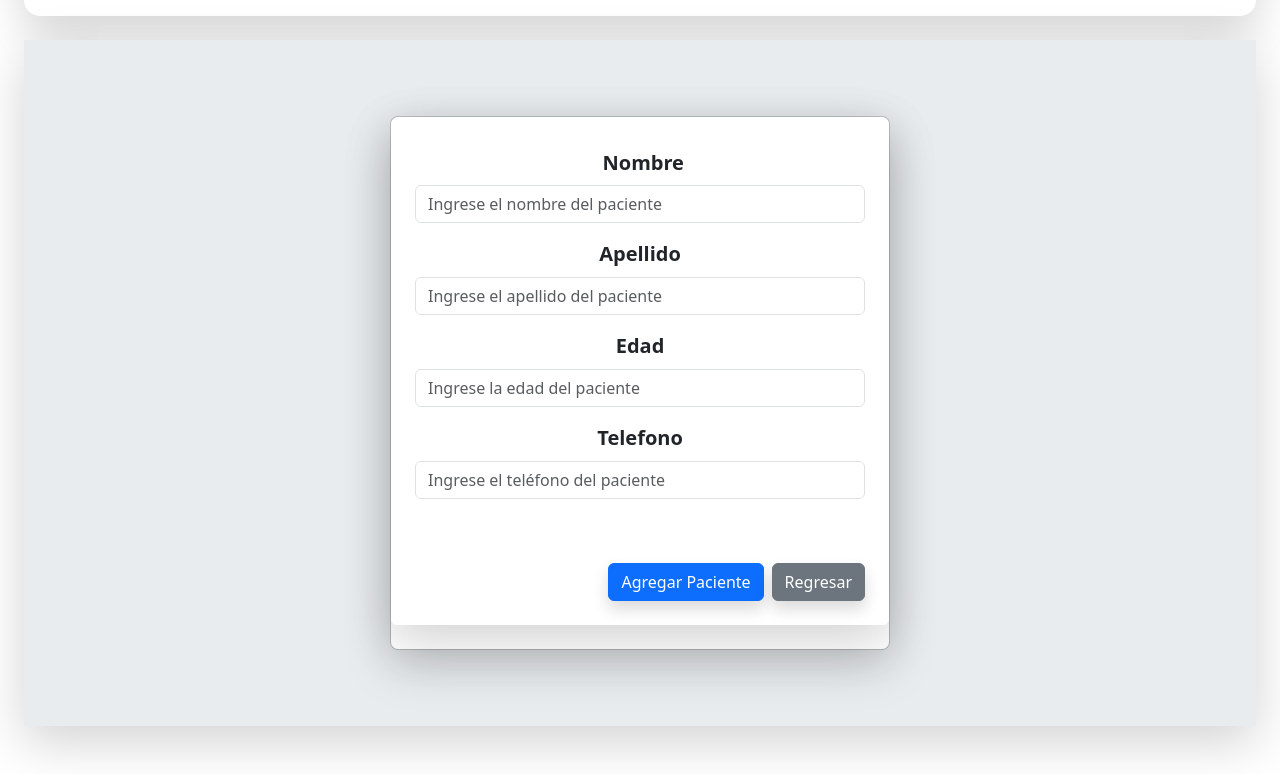
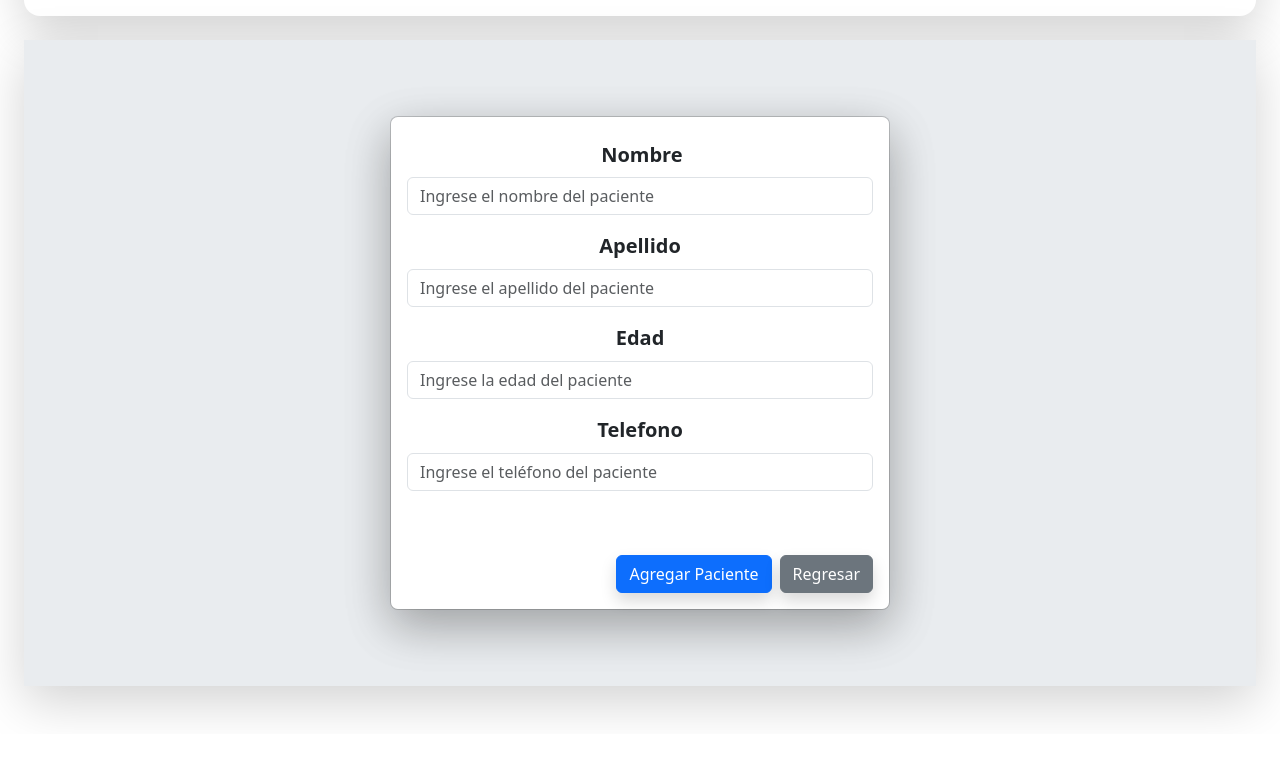
Before and after one commit to Miller38/prototipo-aplicacion-web, a plain HTML site: page pacientes.html in a window 1280 px wide. Shown: the part 134-908 px from the top of the page. After the commit the page ends 868 px from the top, so only its background shows below. Drawn offline with nearby package versions, Linux system fonts and the light colour scheme.

Commit message:
se modifica paddin gestion pacientes

```diff
--- a/pacientes.html
+++ b/pacientes.html
@@ -45,7 +45,7 @@
                 tabindex="-1" role="dialog" id="modalChoice">
                 <div class="modal-dialog" role="document">
                     <div class="modal-content rounded-3 shadow-lg">
-                        <div class="modal-body text-center shadow-lg p-4 mb-4 rounded-2">
+                        <div class="modal-body text-center shadow-lg  rounded-2">
                             <!-- Contenedor del formulario -->
                             <form>
                                 <div class="mb-3 ">
```
